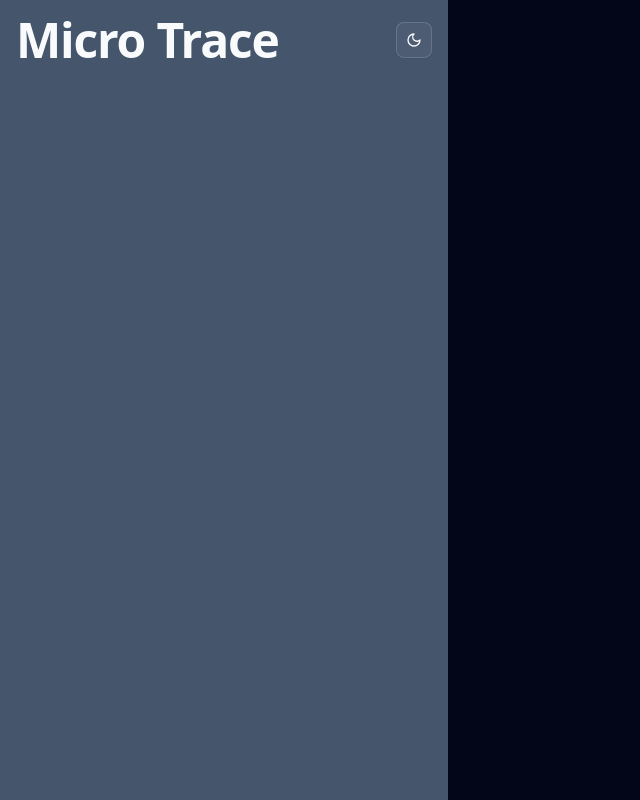
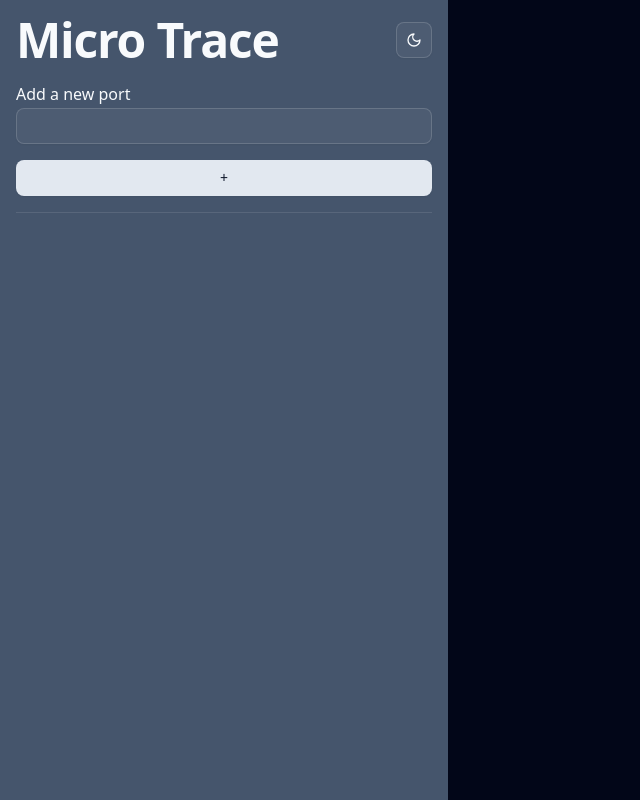
Before and after one commit to judasaca/micro-debugger-frontend, a React (Vite) app: page / in a window 1280 px wide. Shown: the whole page, without its empty margins (0-640 px from the left). Built offline with nearby package versions, Linux system fonts and the light colour scheme.

Commit message:
Add input port

```diff
--- a/package.json
+++ b/package.json
@@ -11,6 +11,7 @@
   },
   "dependencies": {
     "@radix-ui/react-dropdown-menu": "^2.1.6",
+    "@radix-ui/react-separator": "^1.1.2",
     "@radix-ui/react-slot": "^1.1.2",
     "@tailwindcss/vite": "^4.1.1",
     "class-variance-authority": "^0.7.1",
--- a/src/components/ControlPanel.tsx
+++ b/src/components/ControlPanel.tsx
@@ -1,13 +1,25 @@
 import { ModeToggle } from "./menu-toggle";
 import { TypographyH1 } from "./typography/H1";
+import { TypographyP } from "./typography/P";
+import { Button } from "./ui/button";
+import { Input } from "./ui/input";
+import { Separator } from "./ui/separator";
 
 const ControlPanel = () => {
   return (
-    <div className="h-screen max-h-screen w-md bg-slate-100 dark:bg-slate-600 p-4">
+    <div className="h-screen max-h-screen w-md bg-slate-100 dark:bg-slate-600 p-4 flex flex-col items-stretch gap-4">
       <div className="flex justify-between items-center">
         <TypographyH1> Micro Trace</TypographyH1>
         <ModeToggle />
       </div>
+      <div>
+        <TypographyP>Add a new port</TypographyP>
+
+        <Input />
+      </div>
+      <Button>+</Button>
+
+      <Separator orientation="horizontal" />
     </div>
   );
 };
--- /dev/null
+++ b/src/components/typography/P.tsx
@@ -0,0 +1,3 @@
+export function TypographyP({ children }: { children: React.ReactNode }) {
+  return <p className="leading-7 [&:not(:first-child)]:mt-6">{children}</p>;
+}
--- /dev/null
+++ b/src/components/ui/input.tsx
@@ -0,0 +1,21 @@
+import * as React from "react"
+
+import { cn } from "@/lib/utils"
+
+function Input({ className, type, ...props }: React.ComponentProps<"input">) {
+  return (
+    <input
+      type={type}
+      data-slot="input"
+      className={cn(
+        "file:text-foreground placeholder:text-muted-foreground selection:bg-primary selection:text-primary-foreground dark:bg-input/30 border-input flex h-9 w-full min-w-0 rounded-md border bg-transparent px-3 py-1 text-base shadow-xs transition-[color,box-shadow] outline-none file:inline-flex file:h-7 file:border-0 file:bg-transparent file:text-sm file:font-medium disabled:pointer-events-none disabled:cursor-not-allowed disabled:opacity-50 md:text-sm",
+        "focus-visible:border-ring focus-visible:ring-ring/50 focus-visible:ring-[3px]",
+        "aria-invalid:ring-destructive/20 dark:aria-invalid:ring-destructive/40 aria-invalid:border-destructive",
+        className
+      )}
+      {...props}
+    />
+  )
+}
+
+export { Input }
--- /dev/null
+++ b/src/components/ui/separator.tsx
@@ -0,0 +1,26 @@
+import * as React from "react"
+import * as SeparatorPrimitive from "@radix-ui/react-separator"
+
+import { cn } from "@/lib/utils"
+
+function Separator({
+  className,
+  orientation = "horizontal",
+  decorative = true,
+  ...props
+}: React.ComponentProps<typeof SeparatorPrimitive.Root>) {
+  return (
+    <SeparatorPrimitive.Root
+      data-slot="separator-root"
+      decorative={decorative}
+      orientation={orientation}
+      className={cn(
+        "bg-border shrink-0 data-[orientation=horizontal]:h-px data-[orientation=horizontal]:w-full data-[orientation=vertical]:h-full data-[orientation=vertical]:w-px",
+        className
+      )}
+      {...props}
+    />
+  )
+}
+
+export { Separator }
```
Also changed, not shown: 1 other file (tests, documents, lock files or other folders).
